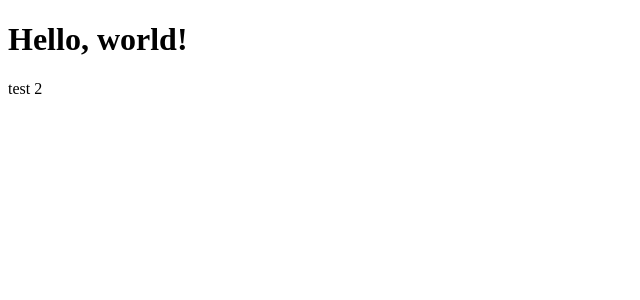
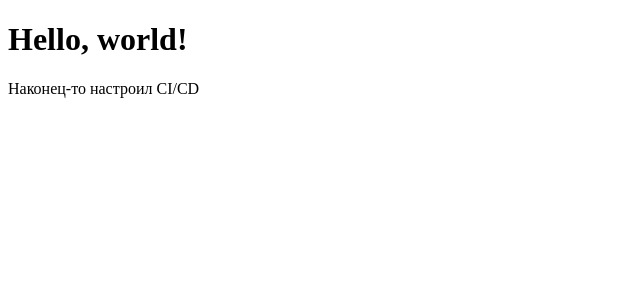
Before and after one commit to gigachads-mirea/GigaChads-Frontend, a Next.js app: page / in a window 1280 px wide. Shown: the top 300 px of the page, without its empty margins (0-640 px from the left). Built offline with nearby package versions, Linux system fonts and the light colour scheme.

Commit message:
feat(gigachads-front): tests

```diff
--- a/src/pages/index.tsx
+++ b/src/pages/index.tsx
@@ -12,7 +12,7 @@ export default function Home() {
             </Head>
             <main>
                 <h1>Hello, world!</h1>
-                <div>test 2</div>
+                <p>Наконец-то настроил CI/CD</p>
             </main>
         </>
     )
```
